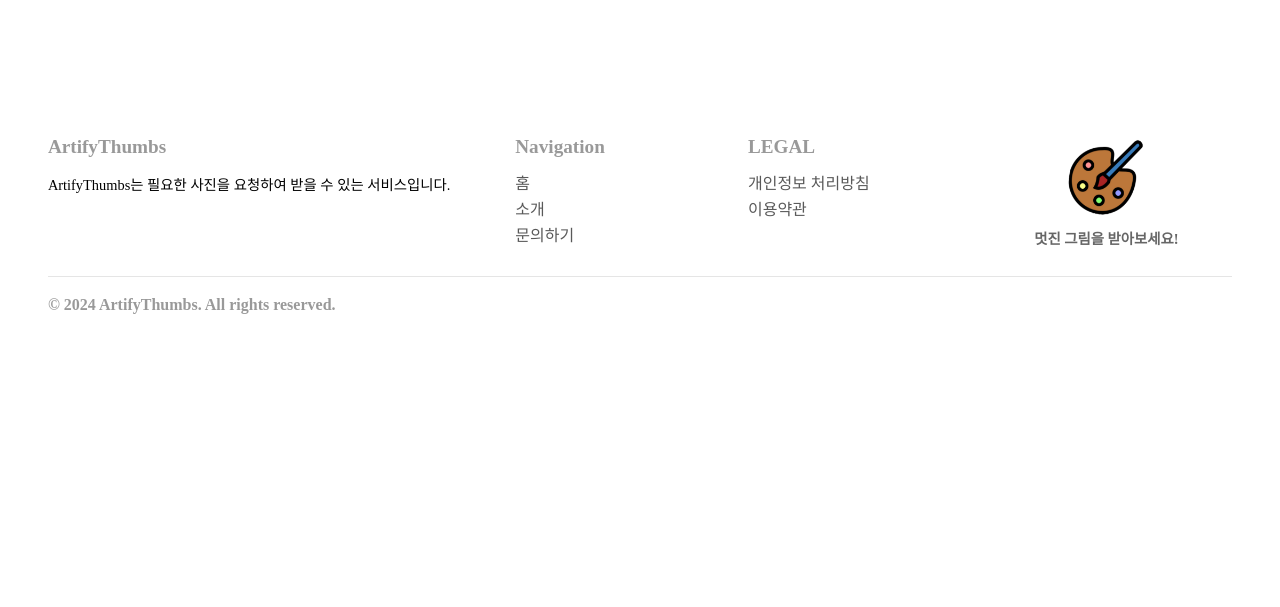
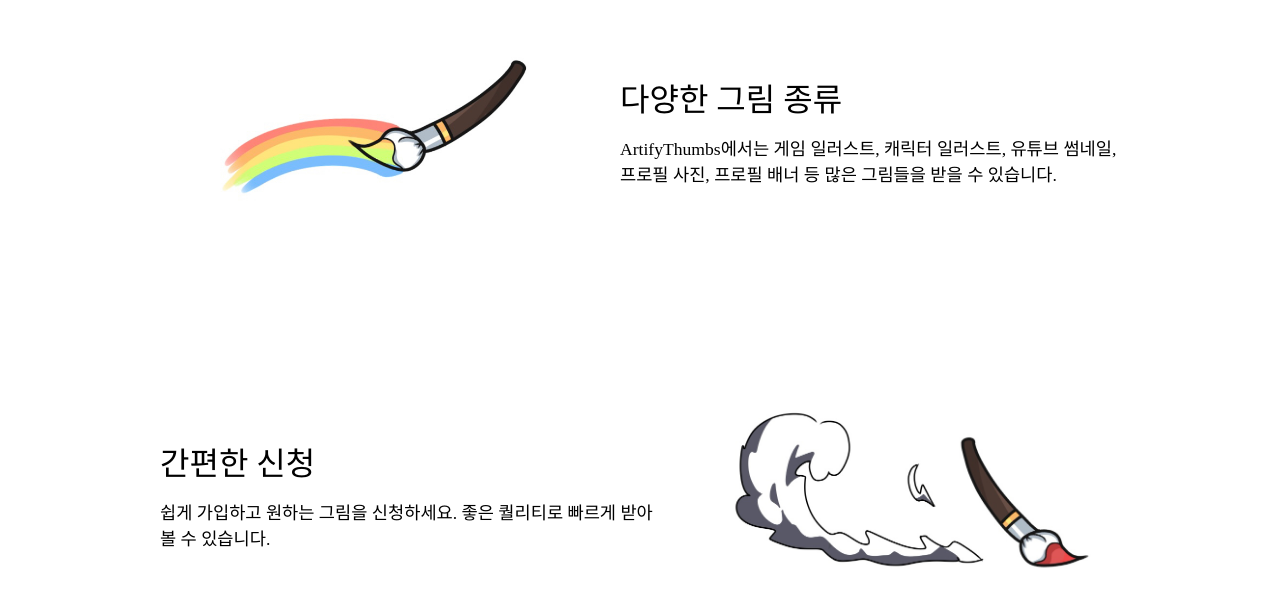
Before and after one commit to daehyeong2/ArtifyThumbs, a React (Create React App) app: page / in a window 1280 px wide. Shown: the part 873-1480 px from the top of the page. Before the commit the page ends 1236 px from the top, so only its background shows below. Built offline with nearby package versions, Linux system fonts and the light colour scheme; a web font is replaced by a local one.

Commit message:
홈 페이지 소개 컴포넌트 hydration 에러 수정

```diff
--- a/src/components/AboutMessage.jsx
+++ b/src/components/AboutMessage.jsx
@@ -22,7 +22,7 @@ const About = styled(motion.div)`
 `;
 
 const AboutInfo = styled.div`
-  display: ${(props) => (props.$isVisible ? "flex" : "none")};
+  display: flex;
   flex-direction: column;
   justify-content: center;
   gap: 20px;
@@ -69,15 +69,19 @@ const AboutMessage = ({ message, title, image, messageFirst, imageAlt }) => {
       viewport={{ once: true, amount: "all" }}
       $isMobile={isMobile}
     >
-      <AboutInfo $isVisible={!isMobile && messageFirst}>
+      {!isMobile && messageFirst && (
+        <AboutInfo>
           <AboutTitle>{title}</AboutTitle>
           <AboutContent>{message}</AboutContent>
         </AboutInfo>
+      )}
       <AboutImage src={image} alt={imageAlt} $isMobile={isMobile} />
-      <AboutInfo $isVisible={isMobile || !messageFirst}>
+      {(isMobile || !messageFirst) && (
+        <AboutInfo>
           <AboutTitle>{title}</AboutTitle>
           <AboutContent>{message}</AboutContent>
         </AboutInfo>
+      )}
     </About>
   );
 };
--- a/src/routes/Home.jsx
+++ b/src/routes/Home.jsx
@@ -228,7 +228,7 @@ const Home = () => {
             </ContainerStartButton>
           </Link>
         </Container>
-        {/* <AboutMessage
+        <AboutMessage
           title="다양한 그림 종류"
           messageFirst={false}
           message="ArtifyThumbs에서는 게임 일러스트, 캐릭터 일러스트, 유튜브 썸네일, 프로필 사진, 프로필 배너 등 많은 그림들을 받을 수 있습니다."
@@ -242,7 +242,7 @@ const Home = () => {
           message="쉽게 가입하고 원하는 그림을 신청하세요. 좋은 퀄리티로 빠르게 받아 볼 수 있습니다."
           image="/img/AboutImage/convenient.jpeg"
           imageAlt="convenient"
-        /> */}
+        />
         {/* <AboutMessage
           title="실시간 채팅"
           message="매우 빠른 무제한 실시간 채팅을 이용해 보세요. 간편하게 당신이 원하는 그림에 대해 설명해 보세요."
```
Lines whose indentation alone changed are shown as unchanged.
